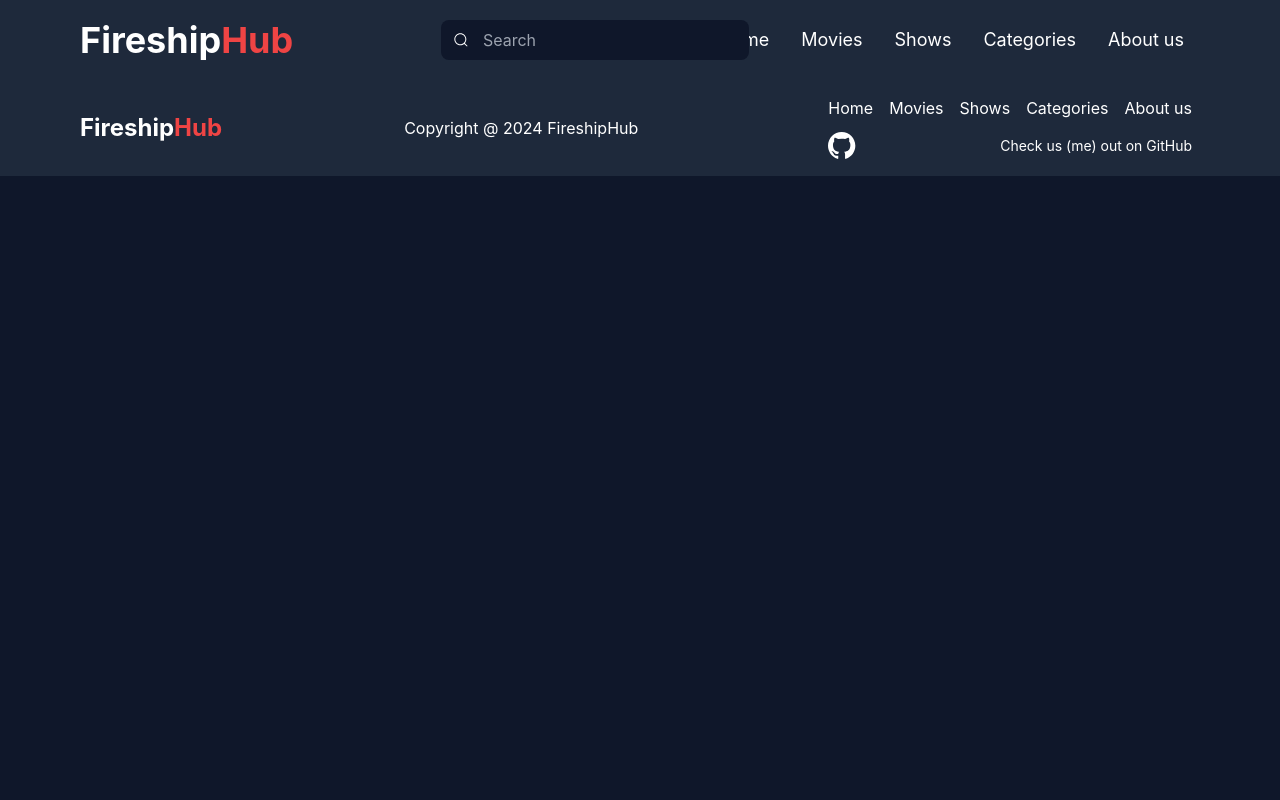
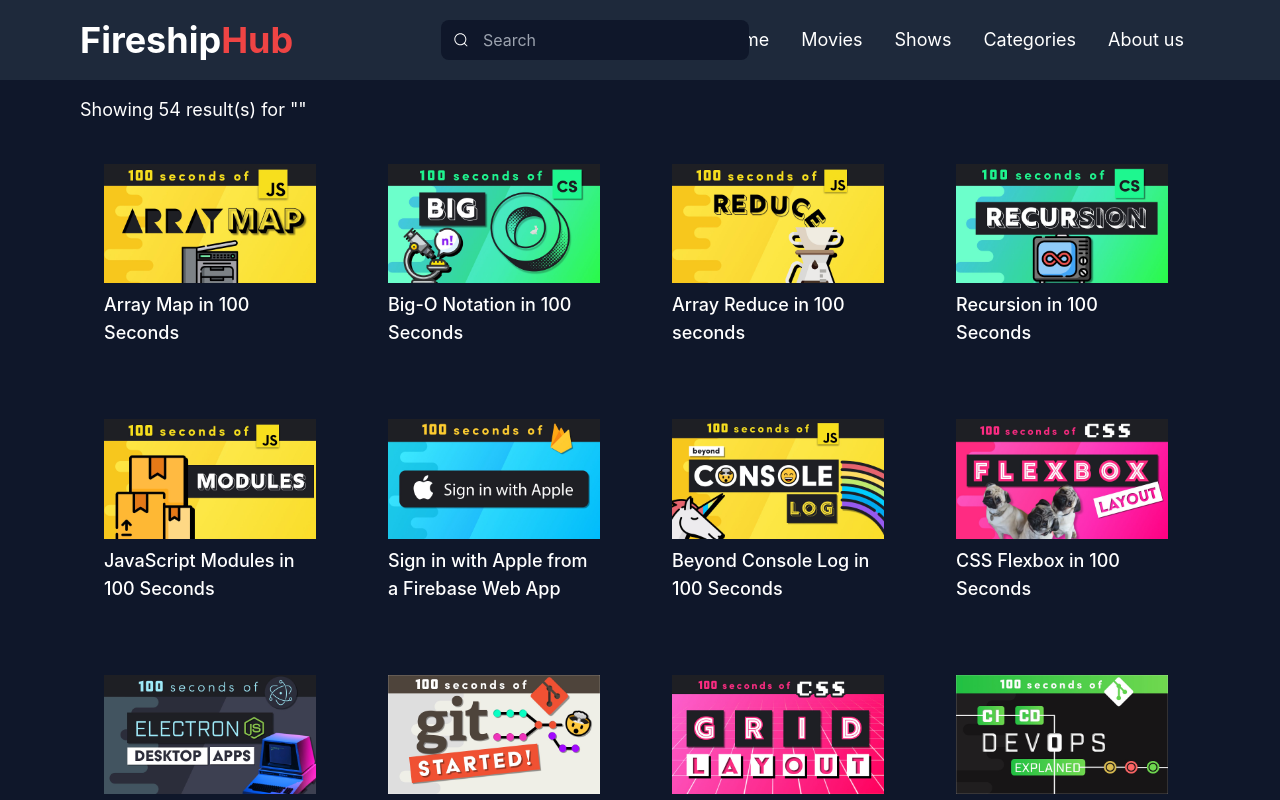
Before and after one commit to VeressIris/AtestatSeria3, a React (Create React App) app: page /search in a window 1280 px wide. Shown: the top 800 px of the page. Built offline with nearby package versions, Linux system fonts and the light colour scheme.

Commit message:
functional search bar

```diff
--- a/src/App.js
+++ b/src/App.js
@@ -10,6 +10,9 @@
 import { BrowserRouter as Router, Route, Routes } from "react-router-dom";
 import videos from "./videoData.json";
 import AboutPage from "./pages/AboutPage.js";
+import SearchPage from "./pages/SearchPage.js";
+import { useState } from "react";
+
 function App() {
   localStorage.setItem("videos", JSON.stringify(videos));
   // // get all video data
@@ -28,9 +31,11 @@
   //   console.log("Videos already loaded");
   // }
 
+  const [searchTerm, setSearchTerm] = useState("");
+
   return (
     <Router>
-      <Navbar />
+      <Navbar searchTerm={searchTerm} setSearchTerm={setSearchTerm} />
       <div className="px-20">
         <Routes>
           <Route path="/" element={<HomePage />} />
@@ -41,6 +46,10 @@
           <Route path="/categories/" element={<CategoriesPage />} />
           <Route path="/categories/:name" element={<CategoryPage />} />
           <Route path="/about" element={<AboutPage />} />
+          <Route
+            path="/search"
+            element={<SearchPage searchTerm={searchTerm} />}
+          />
         </Routes>
       </div>
       <Footer />
--- a/src/components/Navbar.js
+++ b/src/components/Navbar.js
@@ -1,7 +1,7 @@
 import { useNavigate } from "react-router-dom";
 import MyAnchor from "./MyAnchor";
 
-export default function Navbar() {
+export default function Navbar({ searchTerm, setSearchTerm }) {
   const navigate = useNavigate();
 
   return (
@@ -27,8 +27,17 @@
           </svg>
           <input
             placeholder="Search"
+            value={searchTerm}
             type="text"
             className="w-auto h-10 pl-10 pr-4 border-2 border-transparent rounded-lg outline-none bg-slate-900 text-white placeholder-gray-400 focus:border-red-500 focus:ring-1 focus:ring-red-700 transition duration-175 ease-in-out"
+            onChange={(e) => {
+              setSearchTerm(e.target.value);
+              if (e.target.value === "") {
+                navigate("/");
+              } else {
+                navigate("/search");
+              }
+            }}
           />
         </div>
         <MyAnchor text="Home" link="/" />
--- /dev/null
+++ b/src/pages/SearchPage.js
@@ -0,0 +1,27 @@
+import VideoGrid from "../components/VideoGrid";
+
+export default function SearchPage({ searchTerm }) {
+  const videos = JSON.parse(localStorage.getItem("videos"));
+  const filteredVideos = videos.filter((video) => {
+    return (
+      video.title.toLowerCase().includes(searchTerm.toLowerCase()) ||
+      video.description.toLowerCase().includes(searchTerm.toLowerCase()) ||
+      tagsContainSearchTerm(video.categories)
+    );
+  });
+
+  function tagsContainSearchTerm(tags) {
+    return tags.some((tag) =>
+      tag.toLowerCase().includes(searchTerm.toLowerCase())
+    );
+  }
+
+  return (
+    <div className="py-4">
+      <p className="text-white text-lg">
+        Showing {filteredVideos.length} result(s) for "{searchTerm}"
+      </p>
+      <VideoGrid videos={filteredVideos} />
+    </div>
+  );
+}
```
